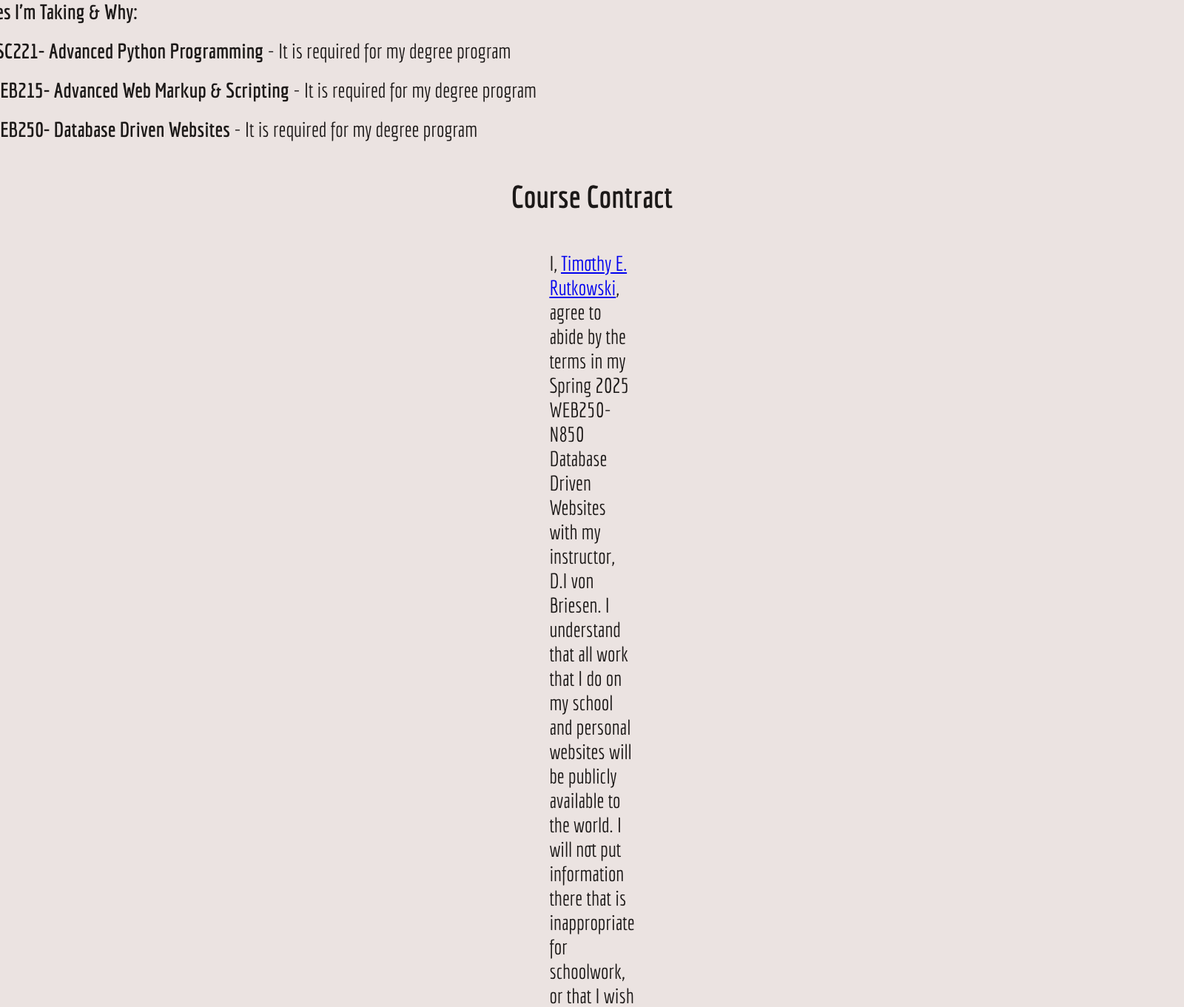
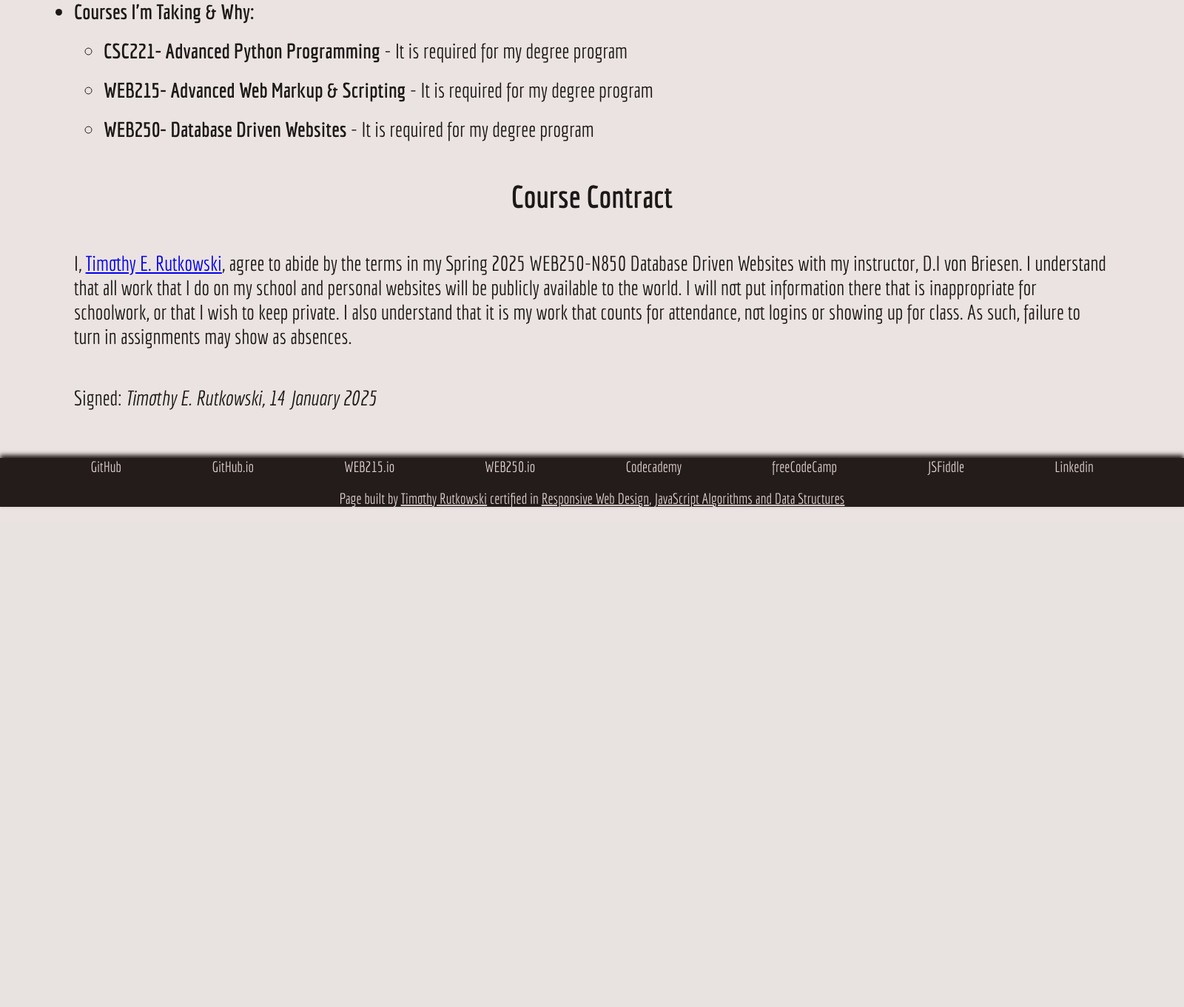
Before and after one commit to Trutkow0/web250, a PHP site: page / in a window 1600 px wide; the page is wider, and only the part inside the window is pictured. Shown: the part 1267-2628 px from the top of that part at 74% size. After the commit the page ends 1953 px from the top of that part, so only its background shows below. Run offline with PHP 8.4, Linux system fonts and the light colour scheme.

Commit message:
Update styles.css

```diff
--- a/styles/styles.css
+++ b/styles/styles.css
@@ -220,5 +220,5 @@ figcaption {
 
 /*COURSE CONTRACT STYLES*/
 .contract {
-  margin: 50px 450px;
+  margin: 50px;
 }
```
